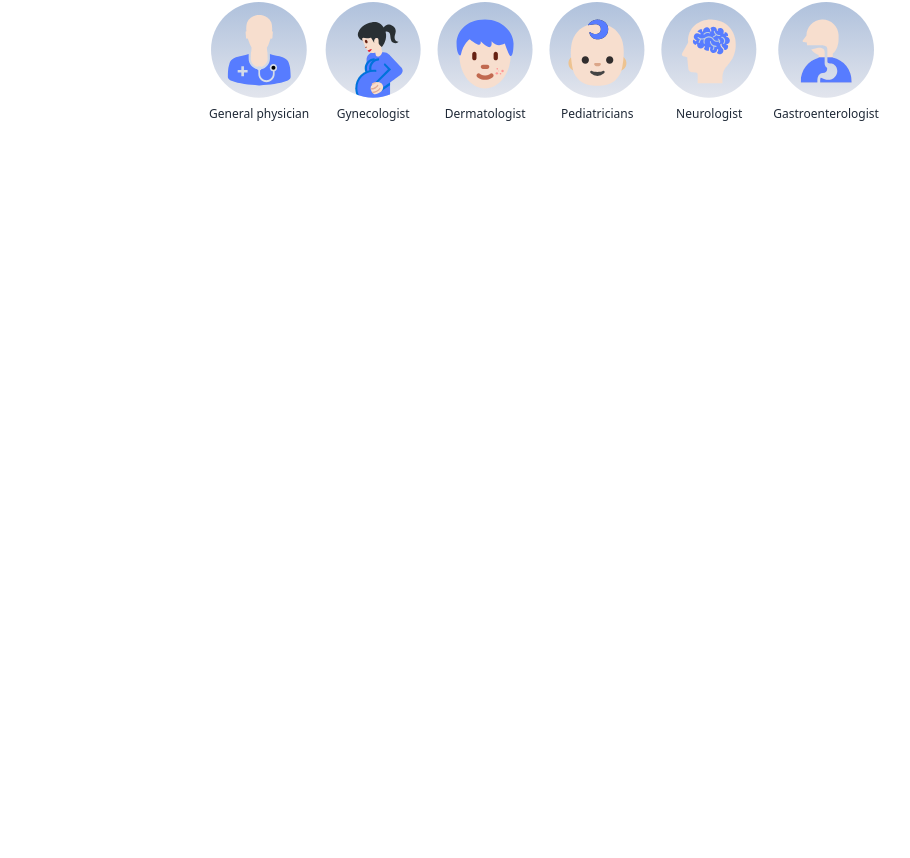
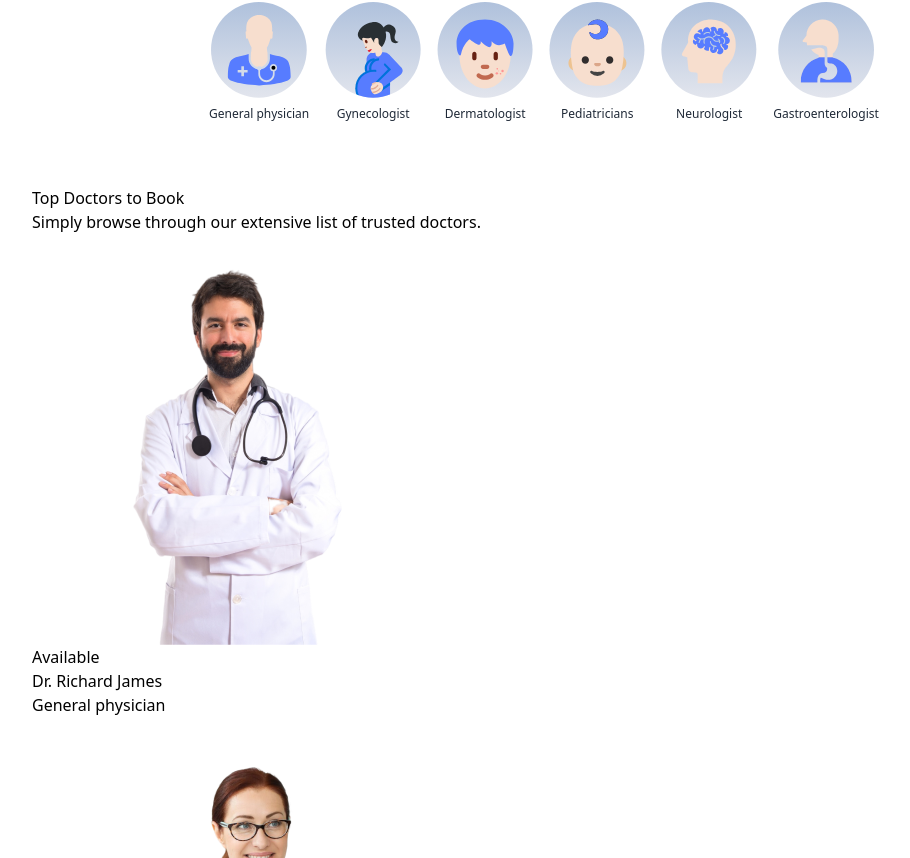
Before and after one commit to aryannaik225/Docto-Appointment-Website, a React app in the folder frontend/: page / in a window 1280 px wide. Shown: the part 882-1740 px from the top of the page, without its empty margins (96-1006 px from the left). Before the commit the page ends 1068 px from the top, so only its background shows below. Built offline with nearby package versions, Linux system fonts and the light colour scheme; the HTML template or start-up script is replaced by a standard one.

Commit message:
just saving before dinner

```diff
--- /dev/null
+++ b/frontend/src/components/TopDoctors.jsx
@@ -0,0 +1,28 @@
+import { doctors } from "../assets/assets_frontend/assets"
+
+
+const TopDoctors = () => {
+  return (
+    <div className="">
+        <h1>Top Doctors to Book</h1>
+        <p>Simply browse through our extensive list of trusted doctors.</p>
+        <div>
+            {doctors.slice(0,10).map((item, index)=>(
+                <div>
+                    <img src={item.image} alt="" />
+                    <div>
+                        <div>
+                            <p></p><p>Available</p>
+                        </div>
+                        <p>{item.name}</p>
+                        <p>{item.speciality}</p>
+                    </div>
+                </div>
+            ))}
+        </div>
+        <button>more</button>
+    </div>
+  )
+}
+
+export default TopDoctors
--- a/frontend/src/pages/Home.jsx
+++ b/frontend/src/pages/Home.jsx
@@ -1,12 +1,14 @@
 
 import Header from '../components/Header'
 import SpecialityMenu from '../components/SpecialityMenu'
+import TopDoctors from '../components/TopDoctors'
 
 const Home = () => {
   return (
     <div>
       <Header />
       <SpecialityMenu />
+      <TopDoctors />
     </div>
   )
 }
```
